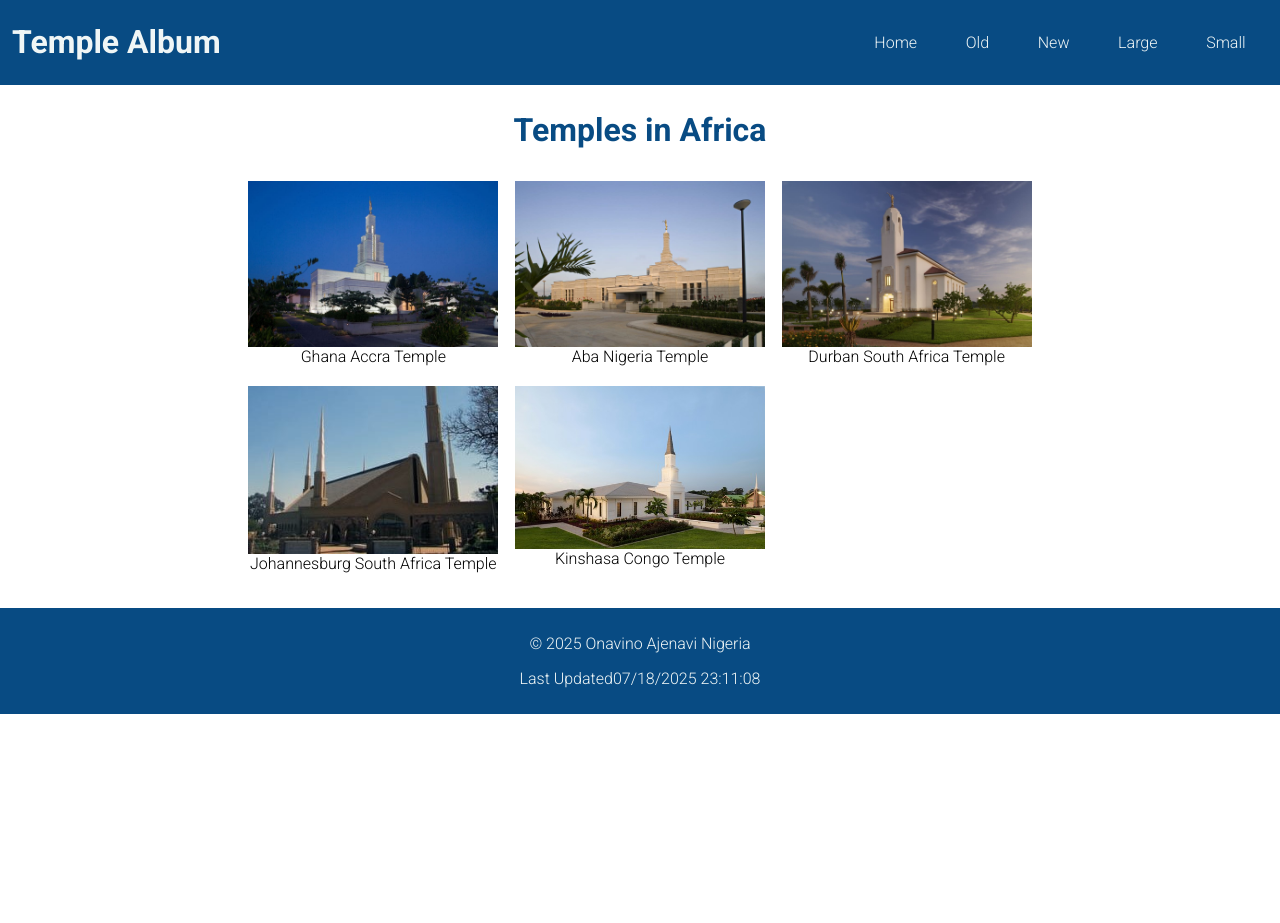
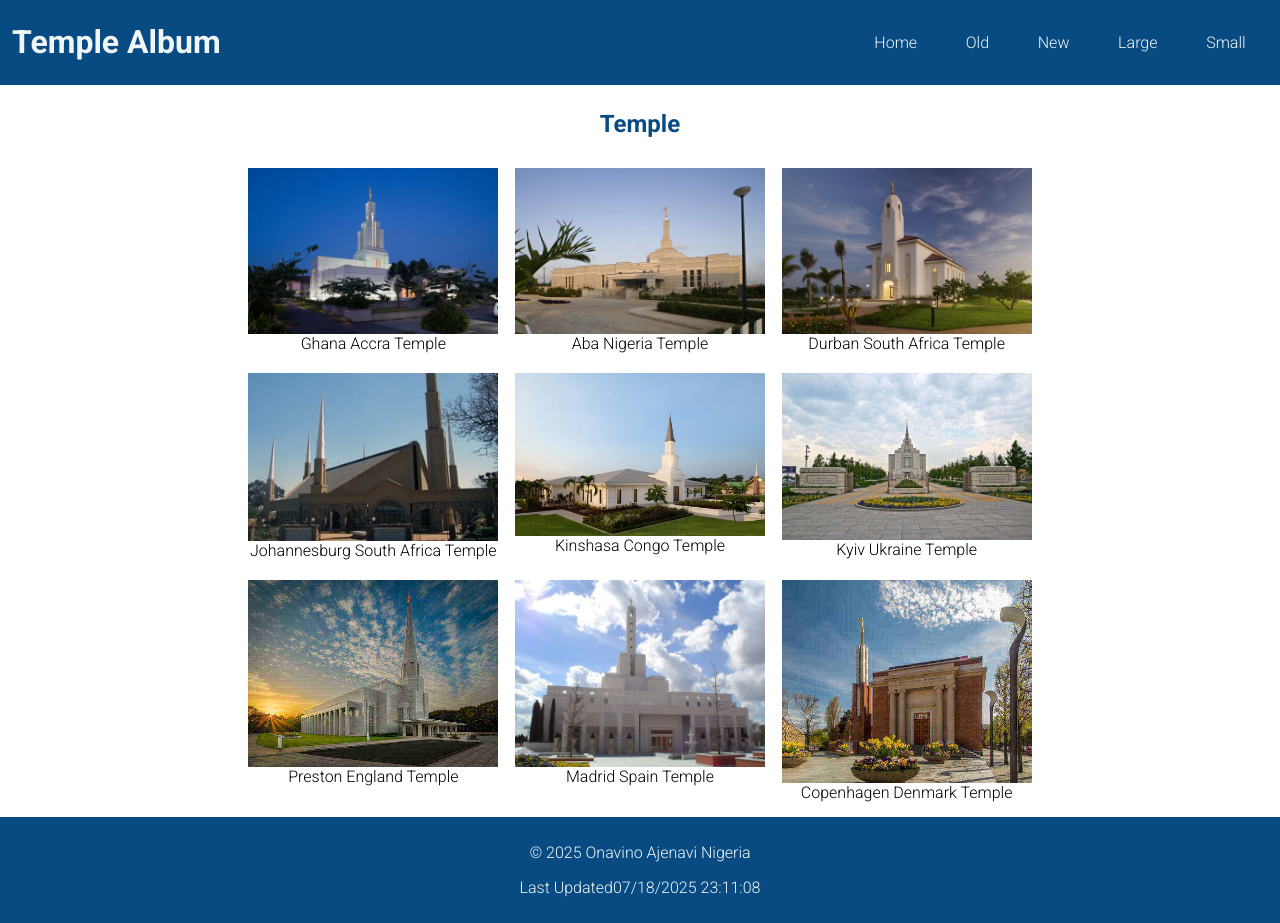
Before and after one commit to vinojenavs/wdd131, a plain HTML site: page temples.html in a window 1280 px wide. Before the commit the page ends 800 px from the top, so only its background shows below. Drawn offline with Linux system fonts and the light colour scheme.

Commit message:
4 added photos and html and css correction

```diff
--- a/styles/temples.css
+++ b/styles/temples.css
@@ -63,17 +63,14 @@ header h1 {
     display: block;
 }
 
-body h1, figcaption {
+figcaption {
     text-align: center;
 }
 
 body {
-  font-family: "Roboto", sans-serif;
-  font-optical-sizing: auto;
-  font-weight: 300;
-  font-style: normal;
-  font-variation-settings: "wdth" 100;
-  margin: 0px;
+    font-family: "Roboto", sans-serif;
+    font-weight: 300;
+    margin: 0px;
 }
 
 main {
@@ -82,7 +79,8 @@ main {
     margin: 0 auto;
 }
 
-main h1 {
+main h2 {
+    text-align: center;
     color: var(--indigo-dye);
 }
 
--- a/temples.html
+++ b/temples.html
@@ -4,8 +4,8 @@
 <head>
     <meta charset="UTF-8">
     <meta name="viewport" content="width=device-width, initial-scale=1.0">
-    <title>Document</title>
-    <meta name="description" content="Temples in Africa">
+    <title>Temple Album</title>
+    <meta name="description" content="Temples of The Church of Jesus Christ in Africa and Europe">
     <meta name="author" content="Onavino Ajenavi">
     <link rel="stylesheet" href="styles/temples.css">
     <link rel="stylesheet" href="styles/temples-large.css">
@@ -29,8 +29,8 @@
         </nav>
     </header>
     <main>
-        <h1>Temples in Africa</h1>
-        <id class="temples">
+        <h2>Temple</h2>
+        <div class="temples">
         <figure>
             <img src="images/accra-ghana-temple.jpg" alt="accra ghana temple">
             <figcaption>Ghana Accra  Temple</figcaption>
@@ -51,11 +51,23 @@
             <img src="images/kinshasa-democratic-republic-of-the-congo-temple.jpg" alt="kinshasa congo temple">
             <figcaption>Kinshasa Congo Temple</figcaption>
         </figure>
-        <figure></figure>
-        <figure></figure>
-        <figure></figure>
-        <figure></figure>
-        </id>
+        <figure>
+            <img src="images/kyiv-ukraine-temple.jpg" alt="kyiv ukraine temple">
+            <figcaption>Kyiv Ukraine Temple</figcaption>
+        </figure>
+        <figure>
+            <img src="images/preston-england-temple.jpg" alt="preston england temple">
+            <figcaption>Preston England Temple</figcaption>
+        </figure>
+        <figure>
+            <img src="images/madrid-spain-temple.jpg" alt="madrid spain temple">
+            <figcaption>Madrid Spain Temple</figcaption>
+        </figure>
+        <figure>
+            <img src="images/copenhagen-denmark-temple.jpg" alt="copenhagen denmark temple">
+            <figcaption>Copenhagen Denmark Temple</figcaption>
+        </figure>
+        </div>
     </main>
     <footer>
         <p>&copy; <span id="currentyear"></span> Onavino Ajenavi Nigeria</p>
```
Also changed, not shown: images/copenhagen-denmark-temple.jpg (added), images/kyiv-ukraine-temple.jpg (added), images/madrid-spain-temple.jpg (added), images/preston-england-temple.jpg (added).
